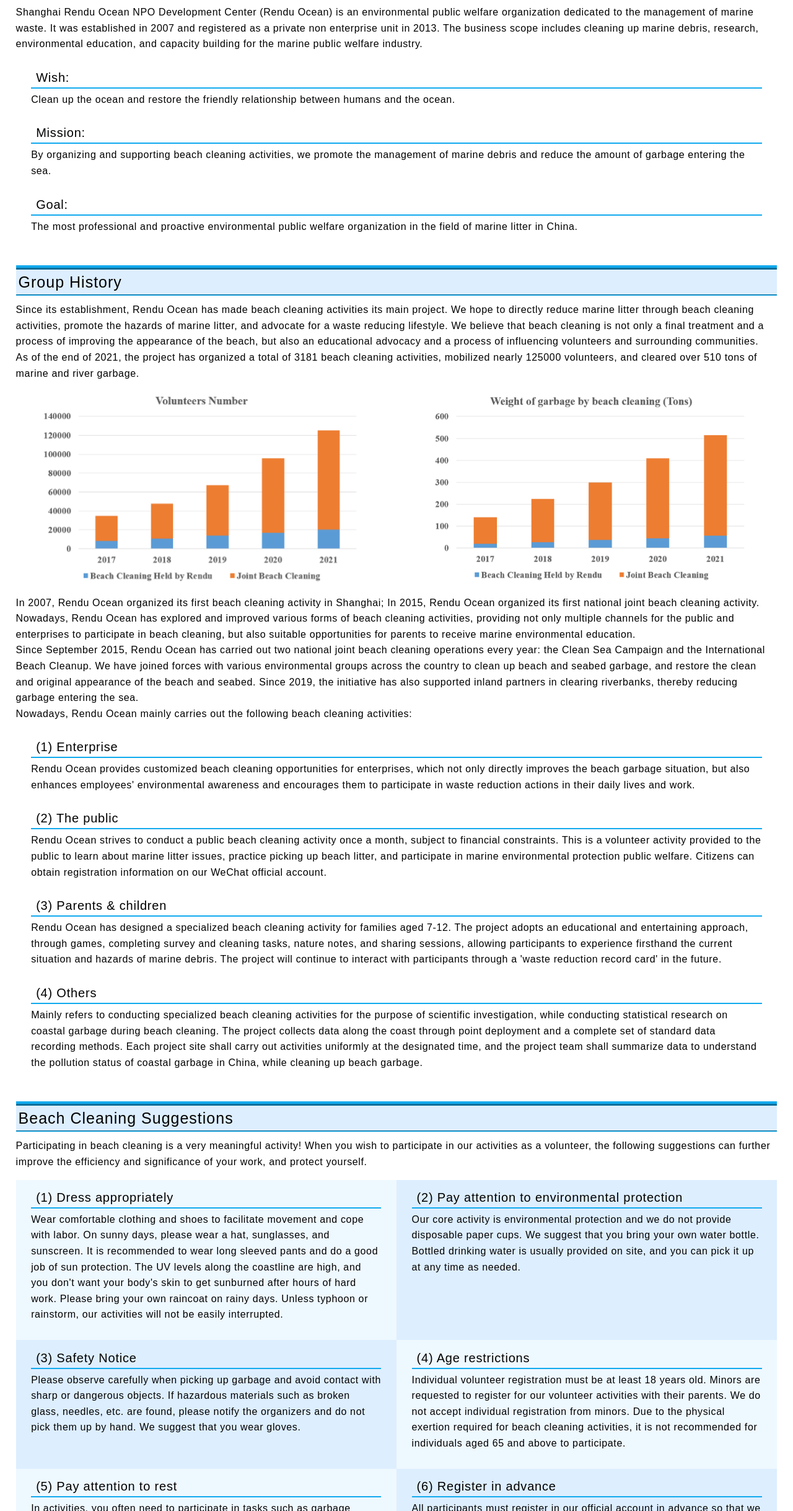
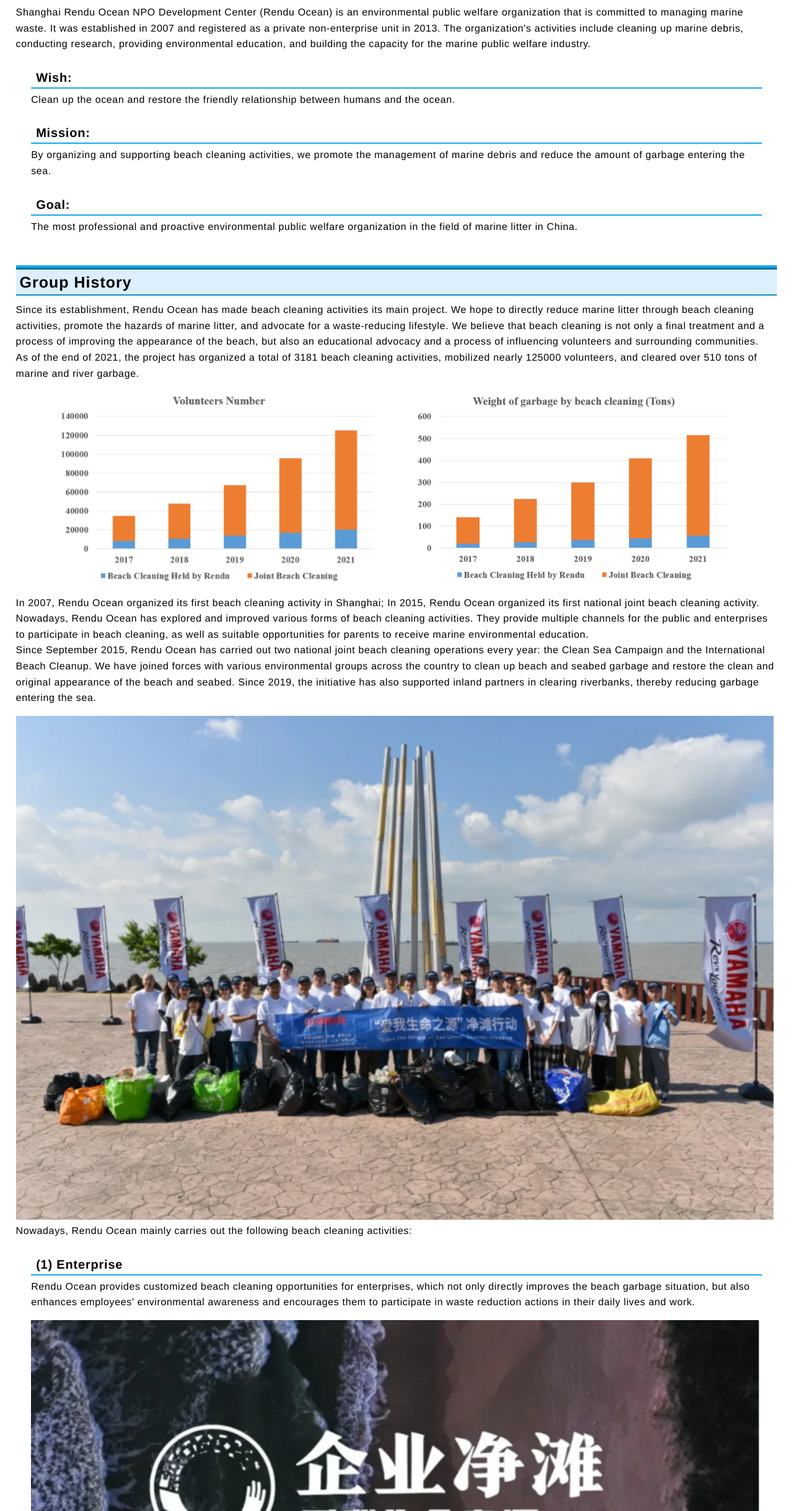
Before and after one commit to oceanography-groupwork-project/oceanography-groupwork-project.github.io, a plain HTML site: page index.html in a window 1280 px wide. Shown: the part 362-2800 px from the top of the page at 62% size. Drawn offline with Linux system fonts and the light colour scheme.

Commit message:
Add files via upload

```diff
--- a/index.html
+++ b/index.html
@@ -19,14 +19,14 @@
 
         <div class = "main">
         <div class="title">
-            <img src="./images/logo_1.png" style="width: 25%">
+            <img src="./images/logo_1.png">
             <h1>Shanghai Rendu Ocean NPO Development Center</h1>
         </div>
 
 	    <div class="contents">
 	        <h2 class="h2_top">Introduction to Us</h2>
 	        <p>
-	            Shanghai Rendu Ocean NPO Development Center (Rendu Ocean) is an environmental public welfare organization dedicated to the management of marine waste. It was established in 2007 and registered as a private non enterprise unit in 2013. The business scope includes cleaning up marine debris, research, environmental education, and capacity building for the marine public welfare industry.
+	            Shanghai Rendu Ocean NPO Development Center (Rendu Ocean) is an environmental public welfare organization that is committed to managing marine waste. It was established in 2007 and registered as a private non-enterprise unit in 2013. The organization's activities include cleaning up marine debris, conducting research, providing environmental education, and building the capacity for the marine public welfare industry.
 	        </p>
 	        <div class="contents_children">
 	        <h3>Wish:</h3>
@@ -47,7 +47,7 @@
 	    <div class="contents">
 	        <h2>Group History</h2>
 	        <p>
-	            Since its establishment, Rendu Ocean has made beach cleaning activities its main project. We hope to directly reduce marine litter through beach cleaning activities, promote the hazards of marine litter, and advocate for a waste reducing lifestyle. We believe that beach cleaning is not only a final treatment and a process of improving the appearance of the beach, but also an educational advocacy and a process of influencing volunteers and surrounding communities.<br>
+	            Since its establishment, Rendu Ocean has made beach cleaning activities its main project. We hope to directly reduce marine litter through beach cleaning activities, promote the hazards of marine litter, and advocate for a waste-reducing lifestyle. We believe that beach cleaning is not only a final treatment and a process of improving the appearance of the beach, but also an educational advocacy and a process of influencing volunteers and surrounding communities.<br>
 	            As of the end of 2021, the project has organized a total of 3181 beach cleaning activities, mobilized nearly 125000 volunteers, and cleared over 510 tons of marine and river garbage.
 	        </p>
 	        <figure>
@@ -55,8 +55,11 @@
 	            <img src="./figures/figure2.png">
 	        </figure>
 	        <p>
-	            In 2007, Rendu Ocean organized its first beach cleaning activity in Shanghai; In 2015, Rendu Ocean organized its first national joint beach cleaning activity. Nowadays, Rendu Ocean has explored and improved various forms of beach cleaning activities, providing not only multiple channels for the public and enterprises to participate in beach cleaning, but also suitable opportunities for parents to receive marine environmental education.<br>
-	            Since September 2015, Rendu Ocean has carried out two national joint beach cleaning operations every year: the Clean Sea Campaign and the International Beach Cleanup. We have joined forces with various environmental groups across the country to clean up beach and seabed garbage, and restore the clean and original appearance of the beach and seabed. Since 2019, the initiative has also supported inland partners in clearing riverbanks, thereby reducing garbage entering the sea.<br>
+	            In 2007, Rendu Ocean organized its first beach cleaning activity in Shanghai; In 2015, Rendu Ocean organized its first national joint beach cleaning activity. Nowadays, Rendu Ocean has explored and improved various forms of beach cleaning activities. They provide multiple channels for the public and enterprises to participate in beach cleaning, as well as suitable opportunities for parents to receive marine environmental education.<br>
+	            Since September 2015, Rendu Ocean has carried out two national joint beach cleaning operations every year: the Clean Sea Campaign and the International Beach Cleanup. We have joined forces with various environmental groups across the country to clean up beach and seabed garbage and restore the clean and original appearance of the beach and seabed. Since 2019, the initiative has also supported inland partners in clearing riverbanks, thereby reducing garbage entering the sea.
+	        </p>
+	            <img src="./images/picture1.png">
+	        <p>
 	            Nowadays, Rendu Ocean mainly carries out the following beach cleaning activities:
 	        </p>
 	        <div class="contents_children">
@@ -64,18 +67,22 @@
 	        <p>
 	            Rendu Ocean provides customized beach cleaning opportunities for enterprises, which not only directly improves the beach garbage situation, but also enhances employees' environmental awareness and encourages them to participate in waste reduction actions in their daily lives and work.
 	        </p>
+	        <img src="./images/picture2.png">
 	        <h3>(2) The public</h3>
 	        <p>
-	            Rendu Ocean strives to conduct a public beach cleaning activity once a month, subject to financial constraints. This is a volunteer activity provided to the public to learn about marine litter issues, practice picking up beach litter, and participate in marine environmental protection public welfare. Citizens can obtain registration information on our WeChat official account.
+	            Rendu Ocean strives to conduct a public beach cleaning activity once a month, subject to financial constraints. This volunteer activity is provided to the public to learn about marine litter issues, practice picking up beach litter, and participate in marine environmental protection public welfare. Citizens can obtain registration information on our WeChat official account.
 	        </p>
+	        <img src="./images/picture3.png">
 	        <h3>(3) Parents & children</h3>
 	        <p>
-	            Rendu Ocean has designed a specialized beach cleaning activity for families aged 7-12. The project adopts an educational and entertaining approach, through games, completing survey and cleaning tasks, nature notes, and sharing sessions, allowing participants to experience firsthand the current situation and hazards of marine debris. The project will continue to interact with participants through a 'waste reduction record card' in the future.
+	            Rendu Ocean has designed a specialized beach cleaning activity for families aged 7-12. The project takes an educational and entertaining approach, including games, surveys, cleaning tasks, nature notes, and sharing sessions. This allows participants to experience firsthand the current situation and hazards of marine debris. The project will continue to interact with participants through a 'waste reduction record card' in the future.
 	        </p>
+	        <img src="./images/picture4.png">
 	        <h3>(4) Others</h3>
 	        <p>
-	            Mainly refers to conducting specialized beach cleaning activities for the purpose of scientific investigation, while conducting statistical research on coastal garbage during beach cleaning. The project collects data along the coast through point deployment and a complete set of standard data recording methods. Each project site shall carry out activities uniformly at the designated time, and the project team shall summarize data to understand the pollution status of coastal garbage in China, while cleaning up beach garbage.
+	            Mainly refers to conducting specialized beach cleaning activities for scientific investigation, while conducting statistical research on coastal garbage during beach cleaning. The project collects data along the coast through point deployment and a complete set of standard data recording methods. Each project site shall carry out activities uniformly at the designated time, and the project team shall summarize data to understand the pollution status of coastal garbage in China while cleaning up beach garbage.
 	        </p>
+	        <img src="./images/picture5.png">
 	        </div>
 	    </div>
 
@@ -88,13 +95,13 @@
 	        <div class="flex_contents">
 	        <h3>(1) Dress appropriately</h3>
 	        <p>
-	            Wear comfortable clothing and shoes to facilitate movement and cope with labor. On sunny days, please wear a hat, sunglasses, and sunscreen. It is recommended to wear long sleeved pants and do a good job of sun protection. The UV levels along the coastline are high, and you don't want your body's skin to get sunburned after hours of hard work. Please bring your own raincoat on rainy days. Unless typhoon or rainstorm, our activities will not be easily interrupted.
+	            Wear comfortable clothing and shoes to facilitate movement and cope with labor. On sunny days, please wear a hat, sunglasses, and sunscreen. It is recommended to wear long sleeved pants and do a good job of sun protection. The UV levels along the coastline are high, and you don't want your body's skin to get sunburned after hours of hard work. Please bring your raincoat on rainy days. Unless a typhoon or rainstorm, our activities will not be easily interrupted.
 	        </p>
 	        </div>
 	        <div class="flex_contents flex_contents_2 flex_contents_3">
 	        <h3>(2) Pay attention to environmental protection</h3>
 	        <p>
-	            Our core activity is environmental protection and we do not provide disposable paper cups. We suggest that you bring your own water bottle. Bottled drinking water is usually provided on site, and you can pick it up at any time as needed.
+	            Our core activity is environmental protection and we do not provide disposable paper cups. We suggest that you bring your water bottle. Bottled drinking water is usually provided on-site, and you can pick it up at any time as needed.
 	        </p>
 	        </div>
 	        <div class="flex_contents flex_contents_2">
@@ -112,7 +119,7 @@
 	        <div class="flex_contents">
 	        <h3>(5) Pay attention to rest</h3>
 	        <p>
-	            In activities, you often need to participate in tasks such as garbage collection, garbage handling, and garbage recording, and need to walk back and forth on the long beach. Therefore, we recommend that you prepare well before participating, get enough sleep, and maintain sufficient physical strength. We look forward to seeing your busy figure.
+	            In activities, you often need to participate in tasks such as garbage collection, garbage handling, and garbage recording and need to walk back and forth on the long beach. Therefore, we recommend that you prepare well before participating, get enough sleep, and maintain sufficient physical strength. We look forward to seeing your busy figure.
 	        </p>
 	        </div>
 	        <div class="flex_contents flex_contents_2 flex_contents_3">
@@ -136,7 +143,7 @@
 	        <div class="flex_contents">
 	        <h3>(9) Actively promote</h3>
 	        <p>
-	            We look forward to you recording your wonderful moments while volunteering and actively sharing them with your family and friends, promoting our activities, so that more people can understand and participate in the beach cleaning activities.
+	            We look forward to you recording your wonderful moments while volunteering and actively sharing them with your family and friends, promoting our activities so that more people can understand and participate in the beach cleaning activities.
 	        </p>
 	        </div>
 	        <div class="flex_contents flex_contents_2"></div>
--- a/stylesheets/format.css
+++ b/stylesheets/format.css
@@ -21,8 +21,7 @@
 
 * {
     box-sizing: border-box;
-    /*font-family: "Helvetica", "Arial", "游ゴシック体", YuGothic, "游ゴシック Medium", "Yu Gothic Medium", "Hiragino Sans W3", sans-serif;*/
-    font-family: sans-serif;
+    font-family: "Helvetica Neue", "Helvetica", "Arial", sans-serif;
     letter-spacing: 0.04em;
     line-height: 1.6;
     color: var(--color_01);
@@ -36,16 +35,16 @@ body {
 h1 {
     font-size: 40px;
     letter-spacing: 1px;
-    font-weight: 500;
+    font-weight: 600;
 }
 
 h2 {
     margin-top: 50px;
     margin-bottom: 10px;
-    padding-left: 4px;
+    padding-left: 6px;
     background-color: var(--label_color_01);
     font-size: 25px;
-    font-weight: normal;
+    font-weight: 600;
     border-top: ridge 7px var(--line_color_01);
     border-bottom: groove 2px var(--line_color_01);
 }
@@ -60,7 +59,7 @@ h3 {
     padding-left: 8px;
     #background-color: var(--label_color_01);
     font-size: 20px;
-    font-weight: normal;
+    font-weight: 600;
     border-bottom: solid 2px var(--line_color_01);
 }
 
@@ -80,6 +79,12 @@ a:hover {
     transition: 0.5s;
     color: var(--a_color_02);
     text-decoration:underline;
+}
+
+img {
+    width: 100%;
+    margin: 0 auto;
+    display: block;
 }
 
 
```
